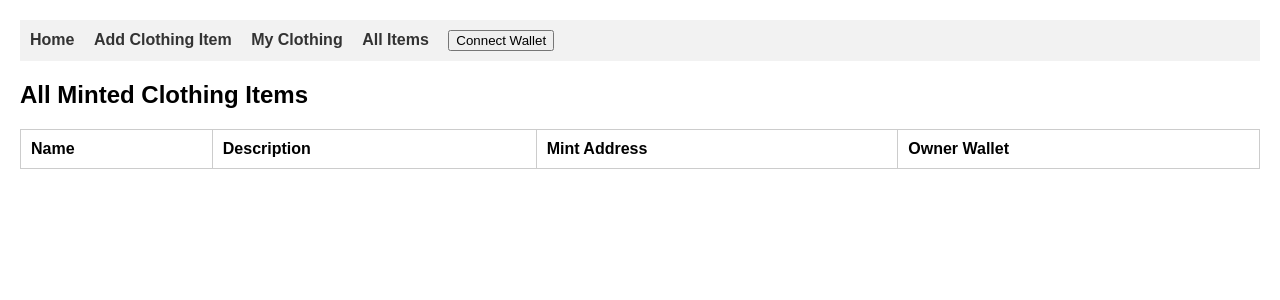
After one commit to Owen621/hacksheffield10, a Flask app: page /all_items in a window 1280 px wide. The commit adds this page. Shown: the top 300 px of the page. Run offline with Flask 3, Linux system fonts and the light colour scheme; lists and menus that the app fills with data are empty; some libraries are stand-ins or nearby versions.

Commit message:
wallet connection working

```diff
--- a/app.py
+++ b/app.py
@@ -2,6 +2,8 @@ from flask import Flask
 from backend.routes import setup_routes
 
 app = Flask(__name__)
+app.secret_key = "dev_secret_key"  # needed for session
+
 setup_routes(app)
 
 if __name__ == "__main__":
--- a/backend/routes.py
+++ b/backend/routes.py
@@ -1,26 +1,140 @@
-from flask import render_template, request, redirect
+from flask import Flask, render_template, request, jsonify, session, redirect
 import uuid
+import os
+import requests
+from werkzeug.utils import secure_filename
 from backend.models import ITEMS
 
-def setup_routes(app):
+UPLOAD_FOLDER = "static/uploads"
+os.makedirs(UPLOAD_FOLDER, exist_ok=True)
+
+def setup_routes(app: Flask):
+    app.secret_key = "dev_secret_key"
+    app.config["UPLOAD_FOLDER"] = UPLOAD_FOLDER
 
     @app.route("/")
     def home():
-        return render_template("index.html")
+        wallet_pk = session.get("wallet_public_key")
+        return render_template("index.html", wallet_public_key=wallet_pk)
 
+    @app.route("/set_wallet", methods=["POST"])
+    def set_wallet():
+        data = request.get_json()
+        wallet_pk = data.get("wallet_public_key")
+        if wallet_pk:
+            session["wallet_public_key"] = wallet_pk
+            return jsonify({"status": "ok"})
+        return jsonify({"error": "No wallet provided"}), 400
+
+    # ==== /add serves the form (GET) and handles submission (POST) ====
     @app.route("/add", methods=["GET", "POST"])
     def add_item():
+        wallet_pk = session.get("wallet_public_key")
+        if not wallet_pk:
+            return redirect("/connect_wallet")
+
         if request.method == "POST":
-            item_id = str(uuid.uuid4())
-            ITEMS[item_id] = {
-                "name": request.form["name"],
-                "description": request.form["description"],
-                "history": ["Created"]
-            }
-            return redirect(f"/item/{item_id}")
-        return render_template("add_item.html")
+            try:
+                name = request.form.get("name")
+                description = request.form.get("description")
+                file = request.files.get("image_file")
+
+                if not (name and file):
+                    return jsonify({"success": False, "error": "Missing fields"}), 400
+
+                filename = secure_filename(f"{uuid.uuid4()}_{file.filename}")
+                file_path = os.path.join(app.config["UPLOAD_FOLDER"], filename)
+                file.save(file_path)
+                file_url = request.host_url + f"{file_path}"
+
+                # Create backend item
+                item_id = str(uuid.uuid4())
+                ITEMS[item_id] = {
+                    "name": name,
+                    "description": description,
+                    "image_url": file_url,
+                    "solana_mint": None,
+                    "owner_wallet_public_key": wallet_pk
+                }
+
+                # Mint NFT via Helius Devnet
+                HELIUS_API_KEY = "fe0bc47c-01af-4911-8ce8-c4228a92882e"
+                mint_data = {
+                    "name": name,
+                    "symbol": "FASHION",
+                    "description": description,
+                    "image": file_url,
+                    "owner": wallet_pk,
+                    "attributes": [{"trait_type": "Category", "value": "Clothing"}]
+                }
+
+                response = requests.post(
+                    f"https://devnet.helius-rpc.com/?api-key={HELIUS_API_KEY}",
+                    json={
+                        "jsonrpc": "2.0",
+                        "id": 1,
+                        "method": "mintNFT",
+                        "params": [mint_data]
+                    },
+                )
+
+                if response.status_code != 200:
+                    return jsonify({"success": False, "error": f"HTTP {response.status_code}"}), 400
+
+                result = response.json()
+                mint_address = result.get("result")
+                if not mint_address:
+                    return jsonify({"success": False, "error": "Helius mint failed"}), 400
+
+                ITEMS[item_id]["solana_mint"] = mint_address
+
+                return jsonify({
+                    "success": True,
+                    "item_id": item_id,
+                    "mint_address": mint_address,
+                    "explorer_url": f"https://explorer.solana.com/address/{mint_address}?cluster=devnet"
+                })
+
+            except Exception as e:
+                return jsonify({"success": False, "error": str(e)}), 500
+
+        # GET request → show the form
+        return render_template("add_item.html", wallet_public_key=wallet_pk)
+
+    @app.route("/update_mint/<item_id>", methods=["POST"])
+    def update_mint(item_id):
+        item = ITEMS.get(item_id)
+        if not item:
+            return "Item not found", 404
+        mint_address = request.json.get("mint_address")
+        item["solana_mint"] = mint_address
+        return jsonify({"status": "ok"})
 
     @app.route("/item/<item_id>")
     def item_page(item_id):
         item = ITEMS.get(item_id)
+        if not item:
+            return "Item not found", 404
         return render_template("item.html", item=item, item_id=item_id)
+
+    @app.route("/my_items")
+    def my_items():
+        wallet_pk = session.get("wallet_public_key")
+        if not wallet_pk:
+            return redirect("/connect_wallet")
+        owned_items = [i for i in ITEMS.values() if i["owner_wallet_public_key"] == wallet_pk]
+        return render_template("my_items.html", items=owned_items)
+
+    @app.route("/all_items")
+    def all_items():
+        return render_template("all_items.html", items=ITEMS.values())
+
+    @app.route("/connect_wallet")
+    def connect_wallet():
+        wallet_pk = session.get("wallet_public_key")
+        return render_template("connect_wallet.html", wallet_public_key=wallet_pk)
+
+    @app.route("/disconnect_wallet", methods=["POST"])
+    def disconnect_wallet():
+        session.pop("wallet_public_key", None)
+        return jsonify({"status": "ok"})
--- /dev/null
+++ b/templates/all_items.html
@@ -0,0 +1,22 @@
+{% extends "base.html" %}
+
+{% block content %}
+<h2>All Minted Clothing Items</h2>
+
+<table>
+    <tr>
+        <th>Name</th>
+        <th>Description</th>
+        <th>Mint Address</th>
+        <th>Owner Wallet</th>
+    </tr>
+    {% for item in items %}
+    <tr>
+        <td>{{ item.name }}</td>
+        <td>{{ item.description }}</td>
+        <td>{{ item.solana_mint }}</td>
+        <td>{{ item.owner_wallet_public_key }}</td>
+    </tr>
+    {% endfor %}
+</table>
+{% endblock %}
--- /dev/null
+++ b/templates/base.html
@@ -0,0 +1,75 @@
+<!DOCTYPE html>
+<html>
+<head>
+    <title>ReStyle</title>
+    <style>
+        body { font-family: Arial, sans-serif; margin: 20px; }
+        nav { background-color: #f2f2f2; padding: 10px; margin-bottom: 20px; }
+        nav a { margin-right: 15px; text-decoration: none; color: #333; font-weight: bold; }
+        nav a:hover { color: #0077cc; }
+        table { border-collapse: collapse; width: 100%; margin-top: 20px; }
+        th, td { border: 1px solid #ccc; padding: 10px; text-align: left; }
+    </style>
+
+    <!-- Solana + SPL Token CDN -->
+    <script src="https://cdn.jsdelivr.net/npm/@solana/web3.js@1.98.4/lib/index.iife.min.js"></script>
+    <script src="https://cdn.jsdelivr.net/npm/@solana/spl-token@0.4.14/dist/browser/index.js"></script>
+</head>
+<body>
+    <nav>
+        <a href="/">Home</a>
+        <a href="/add">Add Clothing Item</a>
+        <a href="/my_items">My Clothing</a>
+        <a href="/all_items">All Items</a>
+
+        {% if wallet_public_key %}
+            <span>Wallet: {{ wallet_public_key }}</span>
+            <button id="disconnectWalletBtn">Disconnect Wallet</button>
+
+            <script type="module">
+            document.getElementById("disconnectWalletBtn")?.addEventListener("click", async () => {
+                // Clear Flask session
+                await fetch("/disconnect_wallet", { method: "POST" });
+                // Optional: disconnect Phantom connection
+                window.solana?.disconnect?.();
+                location.reload();
+            });
+            </script>
+        {% else %}
+            <button id="connectWalletBtn">Connect Wallet</button>
+        {% endif %}
+    </nav>
+
+    {% block content %}{% endblock %}
+
+    {% if not wallet_public_key %}
+    <script>
+    const btn = document.getElementById("connectWalletBtn");
+    if (btn) {
+        btn.onclick = async () => {
+            if (window.solana && window.solana.isPhantom) {
+                try {
+                    const resp = await window.solana.connect();
+                    const wallet = resp.publicKey.toString();
+
+                    // store wallet in Flask session
+                    await fetch("/set_wallet", {
+                        method: "POST",
+                        headers: { "Content-Type": "application/json" },
+                        body: JSON.stringify({ wallet_public_key: wallet })
+                    });
+
+                    location.reload();
+                } catch (err) {
+                    console.error("Wallet connection failed:", err);
+                    alert("Failed to connect wallet.");
+                }
+            } else {
+                alert("Please install Phantom wallet!");
+            }
+        };
+    }
+    </script>
+    {% endif %}
+</body>
+</html>
--- /dev/null
+++ b/templates/connect_wallet.html
@@ -0,0 +1,6 @@
+{% extends "base.html" %}
+
+{% block content %}
+<h2>Connect Your Phantom Wallet</h2>
+<p>Click the button in the nav bar to connect your wallet and store it in session.</p>
+{% endblock %}
```
Also changed, not shown: templates/add_item.html (+55 -16 lines), templates/index.html (+7 -11 lines), templates/my_items.html (added, +15 -0 lines), backend/solana_service.py (deleted), static/uploads/ea98fab0-43f1-4940-aef5-ae099e8320d1_tshirt.jpg (added).
